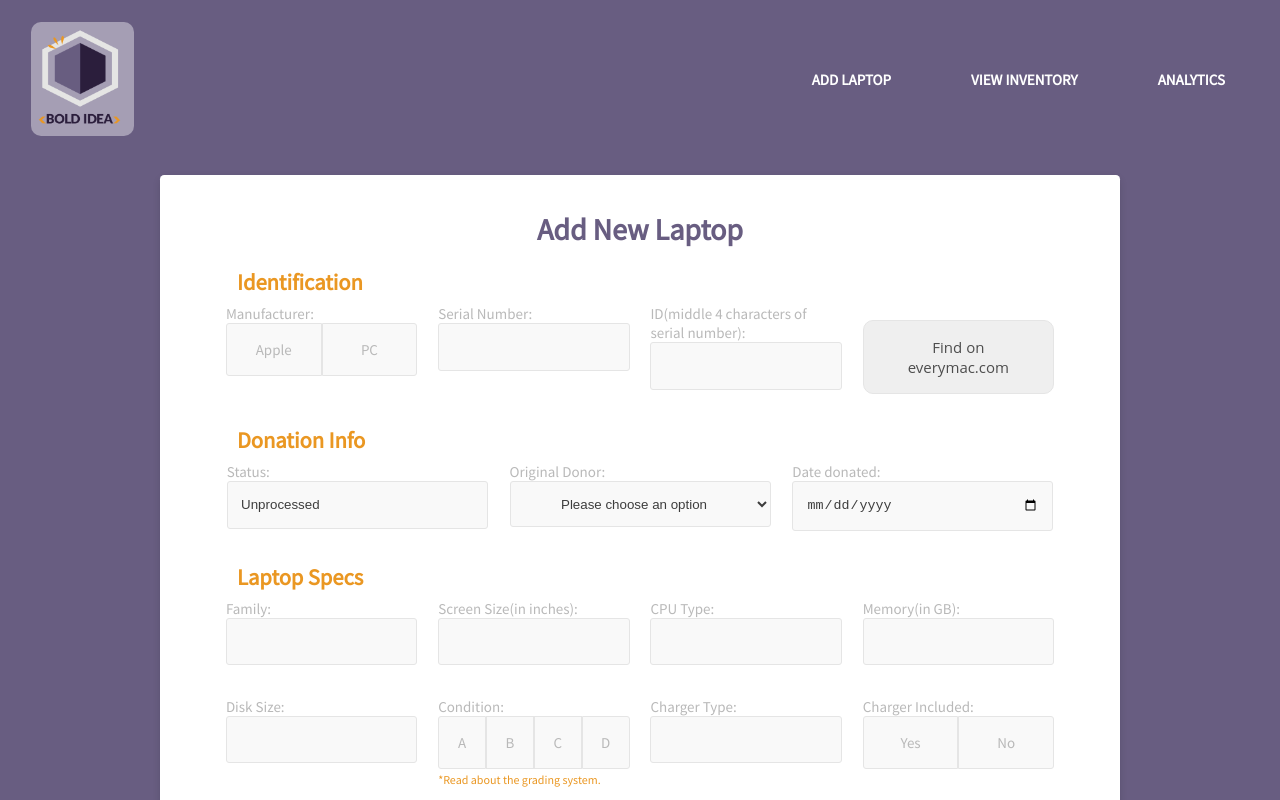
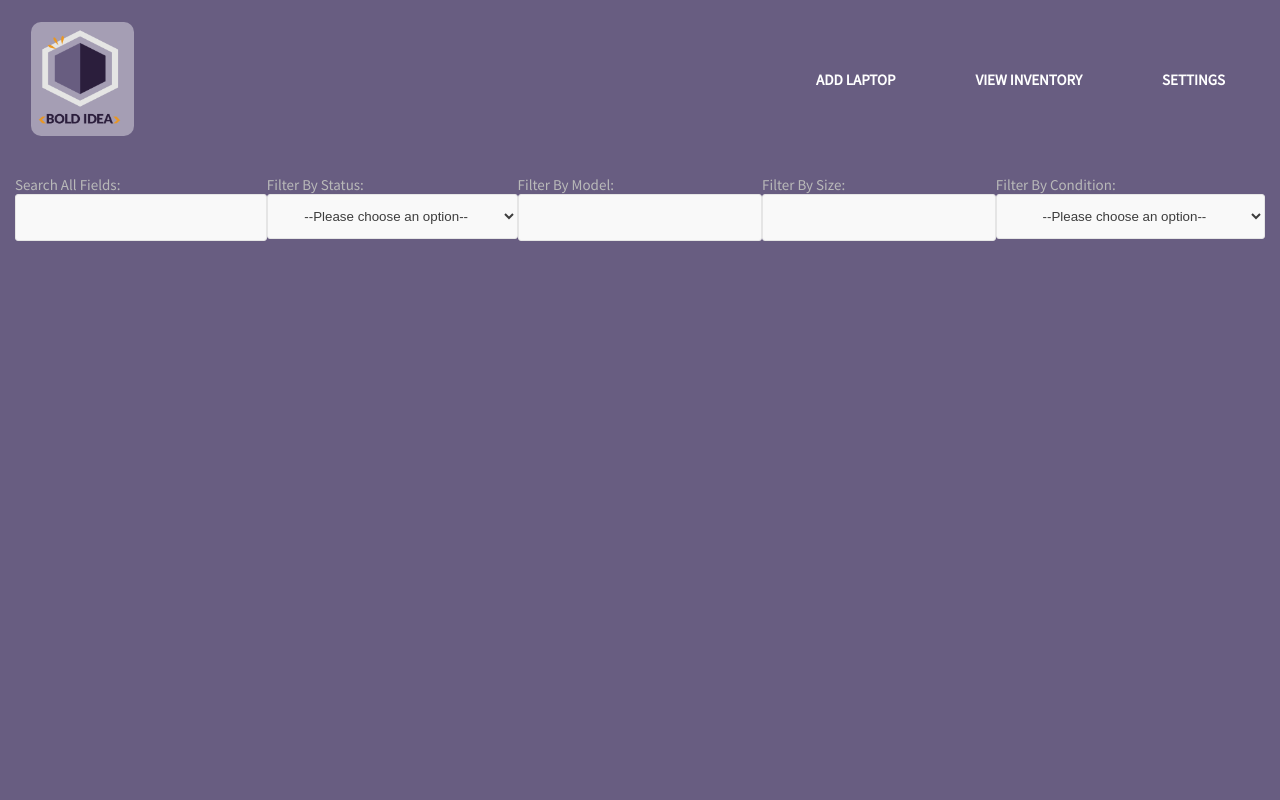
Before and after one commit to brykek/bold-idea-laptop-tracker, a React (Create React App) app: page /inventory in a window 1280 px wide. Shown: the top 800 px of the page. Built offline with nearby package versions, Linux system fonts and the light colour scheme.

Commit message:
Add router with new pages for login, settings, and inventory.

```diff
--- a/package.json
+++ b/package.json
@@ -11,6 +11,7 @@
     "@testing-library/user-event": "^13.5.0",
     "react": "^18.2.0",
     "react-dom": "^18.2.0",
+    "react-router-dom": "^6.4.1",
     "react-scripts": "5.0.1",
     "web-vitals": "^2.1.4"
   },
--- a/src/App.js
+++ b/src/App.js
@@ -1,8 +1,11 @@
 import * as React from 'react';
 import { createTheme, ThemeProvider } from '@mui/material/styles';
+import './App.css';
 import Form from './components/Form';
-import Menu from './components/Menu';
-import './App.css';
+import Inventory from './components/Inventory';
+import Settings from './components/Settings';
+import Login from './components/Login';
+import { BrowserRouter, Route, Routes } from 'react-router-dom';
 
 
 function App() {
@@ -31,11 +34,16 @@ function App() {
 
   return (
     <ThemeProvider theme={theme} >
-      <div className="App">
-        <Menu />
-        <Form />
-
-      </div>
+      <div className="wrapper">
+      <BrowserRouter>
+        <Routes>
+        <Route path='/' element={<Login/>} />
+        <Route path='/form' element={<Form/>} />
+        <Route path='/inventory' element={<Inventory/>} />
+        <Route path='/settings' element={<Settings/>} />
+        </Routes>
+      </BrowserRouter>
+    </div>
     </ThemeProvider>
   );
 }
--- /dev/null
+++ b/src/components/FilterFields.js
@@ -0,0 +1,40 @@
+const FilterFields = () => {
+    return (
+        <div className="flex">
+            <div class="flex-inner-5">
+                <label>Search All Fields:</label>
+                <input type="text" id="searchAll" name="searchAll"/>
+            </div>
+            <div class="flex-inner-5">
+                <label>Filter By Status:</label>
+                <select name="filterbystatus" id="filterbystatus">
+                    <option value="">--Please choose an option--</option>
+                    <option value="Unprocessed">Unprocessed</option>
+                    <option value="Ready">Ready</option>
+                    <option value="Sold">Sold</option>
+                    <option value="Donated">Donated</option>
+                    <option value="Unusable">Unusable</option>
+                </select>
+            </div>
+            <div class="flex-inner-5">
+                <label>Filter By Model:</label>
+                <input type="text" id="filterbymodel" name="filterbymodel"/>
+            </div>
+            <div class="flex-inner-5">
+                <label>Filter By Size:</label>
+                <input type="text" id="filterbysize" name="filterbysize"/>
+            </div>
+            <div class="flex-inner-5">
+                <label>Filter By Condition:</label>
+                <select name="filterbystatus" id="filterbystatus">
+                    <option value="">--Please choose an option--</option>
+                    <option value="A">A</option>
+                    <option value="B">B</option>
+                    <option value="C">C</option>
+                </select>
+            </div>
+     </div>
+
+    )
+}
+export default FilterFields;
--- a/src/components/Form.js
+++ b/src/components/Form.js
@@ -1,6 +1,9 @@
+import Menu from "./Menu";
+
 const Form = () => {
     return (
     <div>
+    <Menu/>
      <form class="container">
         <h1>Add New Laptop</h1>
             <h2 class="sectionHeading">Identification</h2>
--- /dev/null
+++ b/src/components/Inventory.js
@@ -0,0 +1,13 @@
+import Menu from './Menu';
+import FilterFields from './FilterFields';
+
+
+const Inventory = () => {
+    return (
+        <div>
+            <Menu/>
+            <FilterFields/>
+        </div>
+    )
+   }
+   export default Inventory;
--- /dev/null
+++ b/src/components/Login.css
@@ -0,0 +1,16 @@
+.login-wrapper {
+    display: flex;
+    flex-direction: column;
+    align-items: center;
+}
+.loginForm{
+    width: 20%;
+}
+.forgot{
+    color:white;
+    font-size: 0.75rem;
+}
+.forgot:hover{
+    color:orange;
+    transition: 200ms ease-in-out;
+}
--- /dev/null
+++ b/src/components/Login.js
@@ -0,0 +1,24 @@
+import './Login.css';
+
+export default function Login() {
+
+  return(
+    <form className='loginForm'>
+        <h2>Log Into Your Account</h2>
+      <label>
+        <p>Username</p>
+        <input type="text"/>
+      </label>
+      <label>
+        <p>Password</p>
+        <input type="password" />
+      </label>
+      <div>
+        <button type="submit">Submit</button>
+      </div>
+      <div>
+        <p><a className='forgot' href='https://www.login.gov/help/trouble-signing-in/forgot-your-password/'>Forgot your password?</a></p>
+      </div>
+    </form>
+  )
+}
--- a/src/components/Menu.js
+++ b/src/components/Menu.js
@@ -6,9 +6,9 @@ const Menu = () => {
             <li class="menu__group logo"><img src="boldidea.png" alt="bold-idea-logo"/></li>
         </div>
 		<ul class="nav__list menu__list r-list">
-            <li class="menu__group nav__item"><a href="#0" class="menu__link r-link text-underlined">Add Laptop</a></li>
-            <li class="menu__group nav__item"><a href="#0" class="menu__link r-link text-underlined">View Inventory</a></li>
-            <li class="menu__group nav__item"><a href="#0" class="menu__link r-link text-underlined">Analytics</a></li>
+            <li class="menu__group nav__item"><a href="/form" class="menu__link r-link text-underlined">Add Laptop</a></li>
+            <li class="menu__group nav__item"><a href="/inventory" class="menu__link r-link text-underlined">View Inventory</a></li>
+            <li class="menu__group nav__item"><a href="/settings" class="menu__link r-link text-underlined">Settings</a></li>
 		</ul>
 	</nav>
     </div>
--- /dev/null
+++ b/src/components/Settings.js
@@ -0,0 +1,11 @@
+import Menu from './Menu';
+
+const Settings = () => {
+    return (
+        <div>
+            <Menu/>
+            <h2>Settings</h2>
+        </div>
+    )
+   }
+   export default Settings;
```
Also changed, not shown: 1 other file (tests, documents, lock files or other folders).
